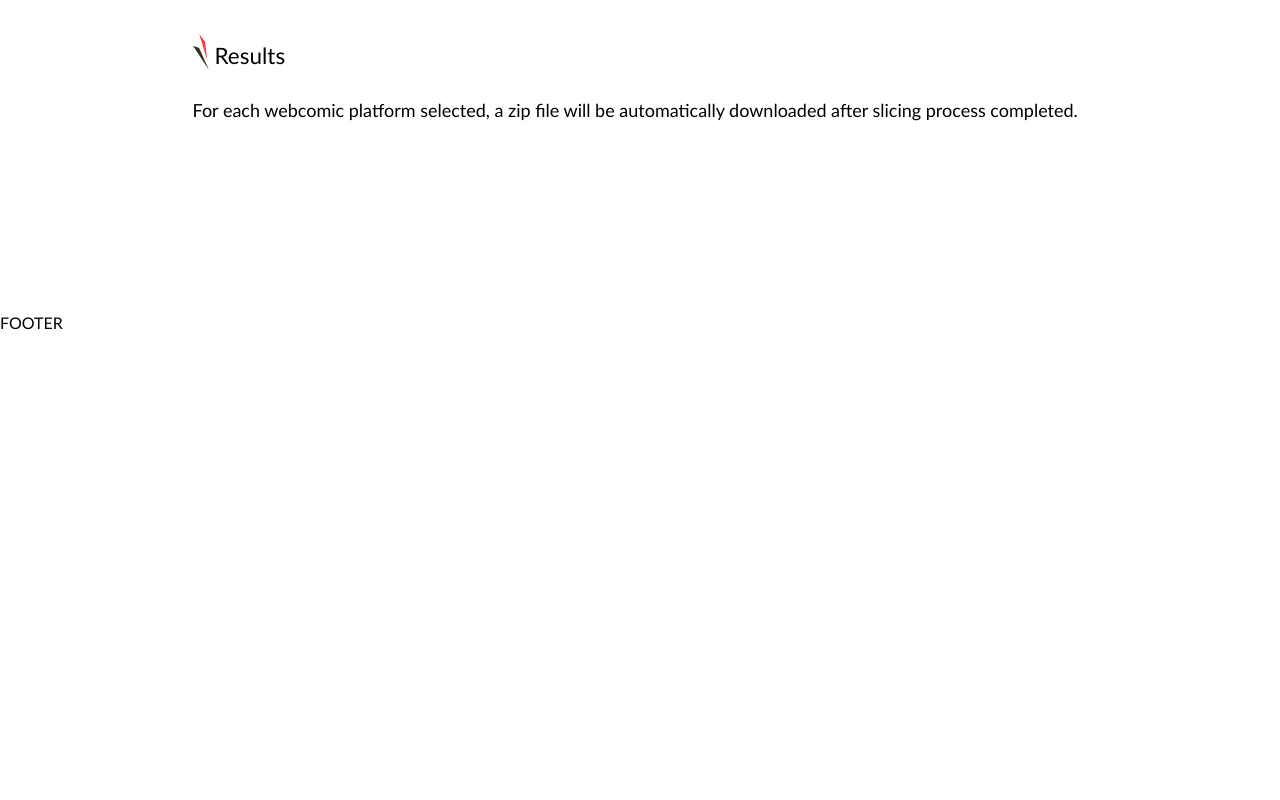
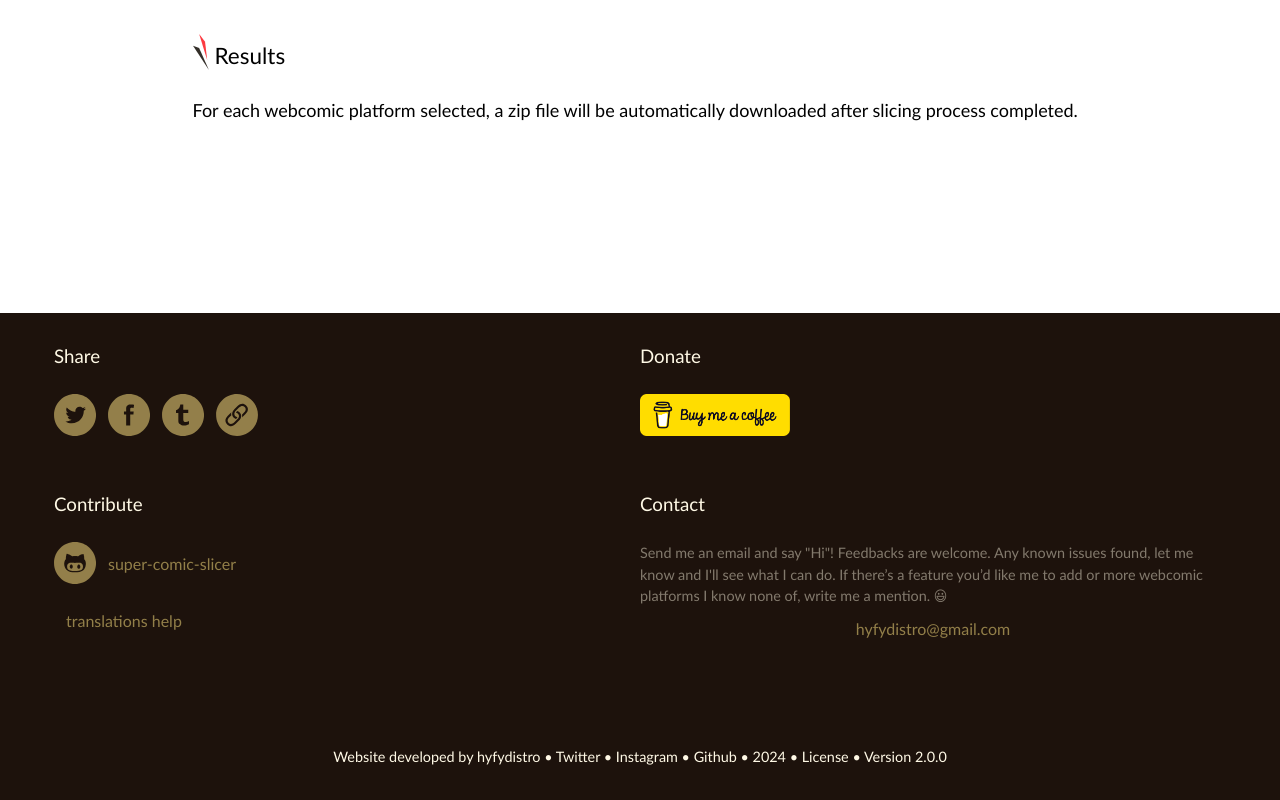
Before and after one commit to hyfydistro/super-comic-slicer, a React app: page / in a window 1280 px wide. Shown: the part 1284-2084 px from the top of the page. Before the commit the page ends 1616 px from the top, so only its background shows below. Built offline with nearby package versions, Linux system fonts and the light colour scheme; a web font is replaced by a local one.

Commit message:
feat: initialise 'Footer' component

```diff
--- /dev/null
+++ b/src/components/Footer/Footer.scss
@@ -0,0 +1,184 @@
+@use "../../styles/base/index" as *;
+@use "../../styles/utils/index" as *;
+
+footer {
+  background-color: $warm-black-80;
+  padding: 32px $space-lv-2-desktop;
+
+  @include mq-small {
+    padding: 16px $space-lv-2-mobile;
+  }
+
+  .column-wrapper {
+    max-width: 1200px;
+    margin: 0 auto;
+    display: grid;
+    grid-template-columns: 1fr 1fr;
+    margin-bottom: $space-lv-2-desktop;
+
+    @include mq-small {
+      grid-template-columns: 1fr;
+      margin-bottom: $space-lv-2-mobile;
+    }
+  }
+
+  h3 {
+    color: $gold-yellow-50;
+    font-weight: normal;
+    margin-bottom: $space-lv-1-desktop;
+
+    @include mq-small {
+      margin-bottom: $space-lv-1-mobile;
+    }
+  }
+
+  .share-container {
+    margin-bottom: $space-lv-2-desktop;
+
+    @include mq-small {
+      margin-bottom: $space-lv-2-mobile;
+    }
+  }
+
+  .share-icon {
+    display: inline-block;
+    width: max-content;
+    height: max-content;
+    margin-right: $space-half-desktop;
+
+    @include mq-small {
+      margin-right: $space-half-mobile;
+    }
+  }
+
+  .icon {
+    transition: transform 250ms ease-in-out;
+
+    &:hover {
+      transform: scale(1.2);
+    }
+  }
+
+  .color-highlight {
+    transition: fill 250ms ease-out;
+  }
+
+  .icon:hover .color-highlight {
+    fill: $gold-yellow-70 !important;
+  }
+
+  .icon {
+    width: 42px;
+    height: 42px;
+  }
+
+  #copy-link {
+    display: none;
+  }
+
+  .contribute-container {
+    margin-bottom: $space-lv-2-desktop;
+
+    @include mq-small {
+      margin-bottom: $space-lv-2-mobile;
+    }
+  }
+
+  .contribute-icon-container {
+    display: flex;
+    align-items: center;
+  }
+
+  .contribute-icon-container:hover .contribute-text {
+    text-decoration: underline;
+  }
+
+  .contribute-icon-container:hover .icon {
+    transform: scale(1.2);
+  }
+
+  .contribute-icon-container:hover .color-highlight {
+    fill: $gold-yellow-70 !important;
+  }
+
+  .contribute-text {
+    margin-left: $space-half-desktop;
+    color: $gold-yellow-80;
+    position: relative;
+    cursor: pointer;
+    transition: transform 250ms ease-in-out;
+  }
+
+  .translation-link {
+    display: block;
+    margin-top: $space-lv-1-desktop;
+
+    &:hover .contribute-text {
+      text-decoration: underline;
+    }
+  }
+
+  .donate-container {
+    margin-bottom: $space-lv-2-desktop;
+
+    @include mq-small {
+      margin-bottom: $space-lv-2-mobile;
+    }
+  }
+
+  .donate-image {
+    width: 150px;
+    height: 42px;
+  }
+
+  .donate-image {
+    transition: transform 100ms ease-in-out;
+
+    &:hover {
+      transform: translateY(-4px);
+    }
+  }
+
+  .contact-container {
+    margin-bottom: $space-lv-2-desktop;
+
+    @include mq-small {
+      margin-bottom: $space-lv-2-mobile;
+    }
+
+    small {
+      display: block;
+      color: $warm-black-40;
+      margin-bottom: $space-half-desktop;
+    }
+
+    a {
+      display: flex;
+      justify-content: center;
+      color: $gold-yellow-80;
+
+      &:hover {
+        text-decoration: underline;
+      }
+    }
+  }
+
+  .footer-notes {
+    display: flex;
+    text-align: center;
+    justify-content: center;
+    color: $gold-yellow-50;
+
+    a {
+      color: $gold-yellow-50;
+
+      &:hover {
+        text-decoration: underline;
+      }
+
+      &:active {
+        color: $gold-yellow-60;
+      }
+    }
+  }
+}
--- a/src/components/Footer/Footer.tsx
+++ b/src/components/Footer/Footer.tsx
@@ -1,9 +1,130 @@
-import { ReactElement } from 'react';
+import { ReactElement, MouseEvent } from 'react';
+
+import BMC from "../../../public/assets/images/bmc.png";
+import TwitterIcon from "../icons/TwitterSVG";
+import FacebookIcon from "../icons/FacebookSVG";
+import TumblrIcon from "../icons/TumblrSVG";
+import CopyLinkIcon from "../icons/CopyLinkSVG";
+import GithubIcon from "../icons/GithubSVG";
+
+import "./Footer.scss";
 
 function Footer(): ReactElement {
+
+  function handleCopyLink(e: MouseEvent<HTMLAnchorElement, globalThis.MouseEvent>) {
+    e.preventDefault();
+
+    const link = document.querySelector("#copy-link") as HTMLInputElement;
+    link.select();
+    link.setSelectionRange(0, 99999);
+    document.execCommand("copy");
+
+    alert("Copied the text: " + link.value);
+}
+
   return (
     <footer>
-      FOOTER
+      <div className="column-wrapper">
+        <div className="column-one">
+            <div className="share-container">
+                <h3>Share</h3>
+                <div className="share-icon-container">
+                    <a className="share-icon"
+                        href="https://twitter.com/intent/tweet?text=Do you need to crop and divide your long webcomic pages? Super Comic Slicer will do the job for you! 💖  Also, features scaling down size. 🎉 Share and support this handy tool. Created by @Spectredox&hashtags=SuperComicSlicer,cropper,comics,webtoon,scaler&url=https://supercomicslicer.netlify.app/"
+                        target="_blank"
+                        title="Share on Twitter"
+                        rel="noopener"
+                        >
+                        <TwitterIcon
+                          className="icon"
+                          ColorFillClassName="color-highlight"
+                        />
+                    </a>
+                    <a title="Share on Facebook"
+                        className="share-icon"
+                        href="https://www.facebook.com/sharer/sharer.php?u=https://supercomicslicer.netlify.app/"
+                        target="_blank"
+                        rel="noopener"
+                      >
+                      <FacebookIcon
+                        className="icon"
+                        ColorFillClassName="color-highlight"
+                      />
+                    </a>
+                    <a title="Share on Tumblr"
+                        className="icon__wrapper share-icon"
+                        href="http://tumblr.com/widgets/share/tool?canonicalUrl=https://supercomicslicer.netlify.app/"
+                        target="_blank"
+                        rel="noopener"
+                      >
+                      <TumblrIcon
+                        className="icon"
+                        ColorFillClassName="color-highlight"
+                      />
+                    </a>
+                    <a title="Copy Link"
+                        href="#"
+                        className="icon__wrapper share-icon"
+                        onClick={(e) => handleCopyLink(e)}
+                        rel="noopener"
+                    >
+                      <input type="text" defaultValue="https://supercomicslicer.netlify.app/" id="copy-link" />
+                      <CopyLinkIcon
+                        className="icon"
+                        ColorFillClassName="color-highlight"
+                      />
+                    </a>
+                </div>
+            </div>
+
+            <div className="contribute-container">
+                <h3>Contribute</h3>
+                <a
+                    href="https://github.com/hyfydistro/super-comic-slicer/tree/dev"
+                    target="_blank"
+                    rel="noopener"
+                >
+                    <div className="contribute-icon-container">
+                      <GithubIcon
+                        className="icon"
+                        ColorFillClassName="color-highlight"
+                      />
+                      <span className="contribute-text">super-comic-slicer</span>
+                    </div>
+                </a>
+
+                <a
+                  className="translation-link"
+                  href="https://docs.google.com/spreadsheets/d/1HgGwzr13YISx56oih66LNoYBX6zEBpQkAjTMmKkit4E/edit?usp=sharing"
+                  target="_blank"
+                  rel="noopener"
+                >
+                  <span className="contribute-text">
+                    translations help
+                  </span>
+                </a>
+            </div>
+        </div>
+
+        <div className="column-two">
+            <div className="donate-container">
+                <h3>Donate</h3>
+                <a href="https://www.buymeacoffee.com/spectredox" className="donate-image__wrapper" rel="noopener">
+                    <img className="donate-image" src={BMC} alt="Buy me a coffee" />
+                </a>
+            </div>
+
+            <div className="contact-container">
+                <h3>Contact</h3>
+
+                <small>Send me an email and say "Hi"! Feedbacks are welcome. Any known issues found, let me know and I'll see what I can do. If there’s a feature you’d like me to add or more webcomic platforms I know none of, write me a mention. 😃</small>
+
+                <a href="mailto:hyfydistro@gmail.com" className="email-link">hyfydistro@gmail.com</a>
+            </div>
+        </div>
+    </div>
+
+      <div className="footer-notes"><small className="text-small">Website developed by hyfydistro • <a href="https://twitter.com/Spectredox">Twitter</a> • <a href="https://www.instagram.com/spectredox/">Instagram</a> • <a href="https://github.com/hyfydistro">Github</a> • 2024 • <a href="https://github.com/hyfydistro/super-comic-slicer/blob/dev/LICENSE">License</a> • Version 2.0.0</small></div>
     </footer>
   );
 }
```
